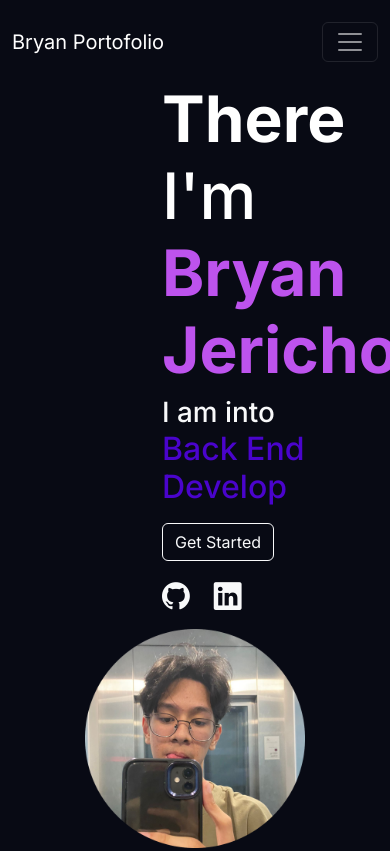
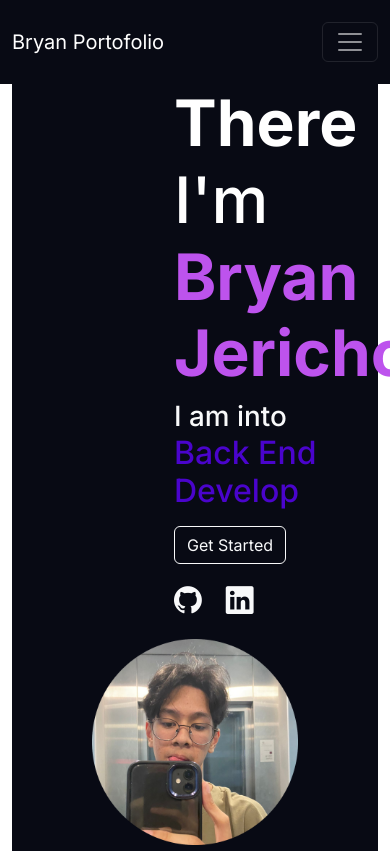
Before and after one commit to BryanJericho/PortofolioBryanJericho, a plain HTML site: page index.html in a window 390 px wide. Shown: the top 851 px of the page. Drawn offline with nearby package versions, Linux system fonts and the light colour scheme.

Commit message:
not responsive

```diff
--- a/index.html
+++ b/index.html
@@ -56,7 +56,8 @@
     <!-- end of navbar -->
 
     <!-- first page -->
-    <div class="row vh-100 mw-100">
+
+    <div class="container-fluid row vh-100 mw-100">
       <div id="untukBG" class="col-md d-flex align-items-center mw-100">
         <div style="margin-left: 150px; margin-top: -130px">
           <h2 style="color: white; font-size: 4rem">
```
Also changed, not shown: assetss/bc.jpg (deleted).
